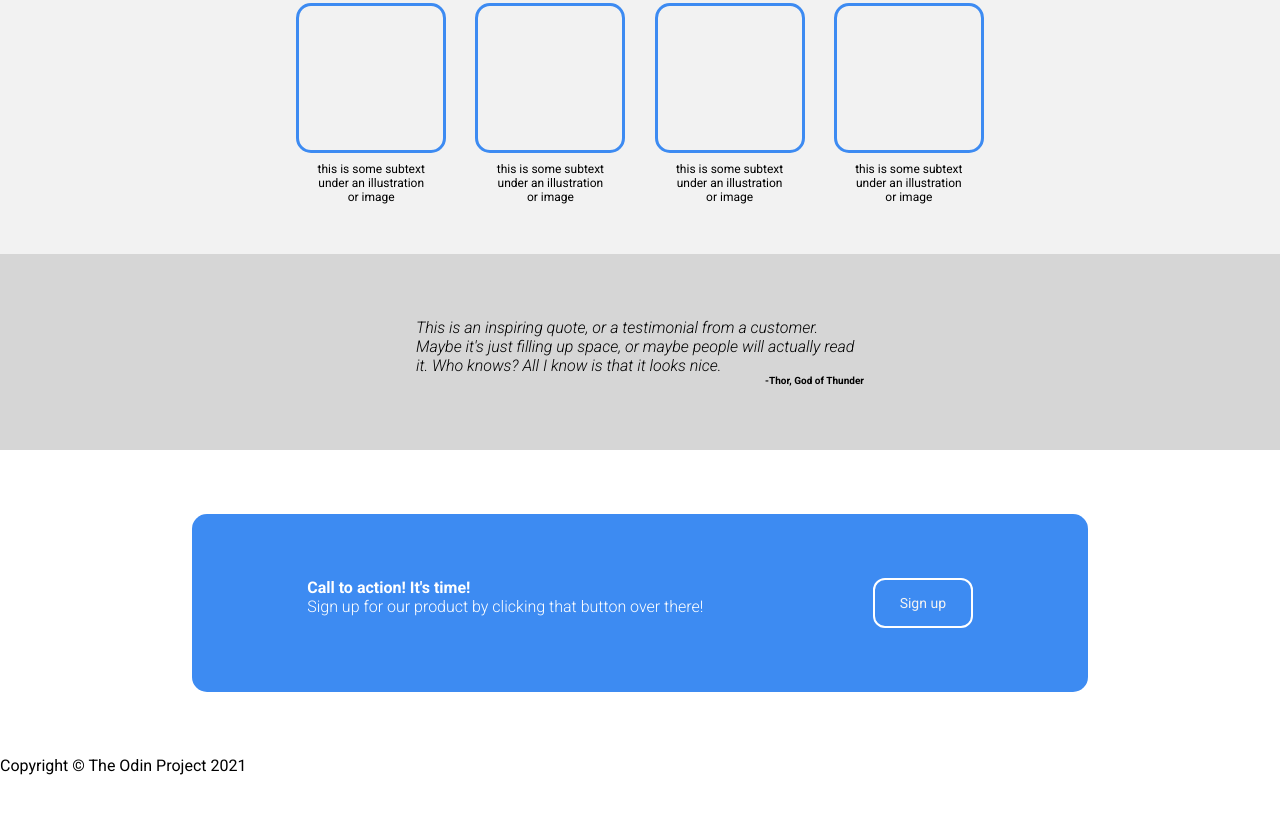
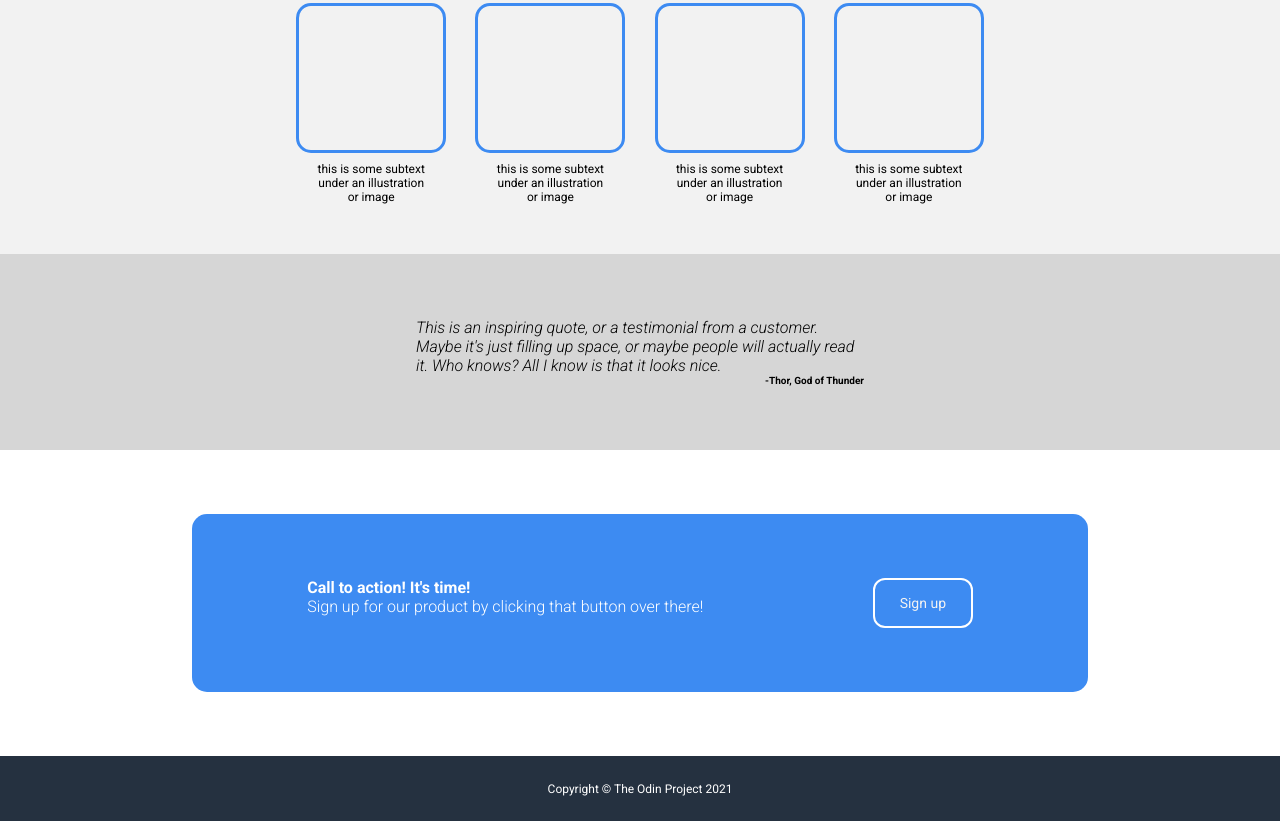
Before and after one commit to pizzi1729/landing-page, a plain HTML site: page index.html in a window 1280 px wide. Shown: the part 497-1318 px from the top of the page. Before the commit the page ends 1272 px from the top, so only its background shows below. Drawn offline with Linux system fonts and the light colour scheme.

Commit message:
Define 'footer' section
Last part: we gave a more decent aspect to the 'footer section'.

```diff
--- a/style.css
+++ b/style.css
@@ -24,7 +24,7 @@ header {
 }
 
 .menu ul {
-        list-style-type: none;
+    list-style-type: none;
 }
 
 .menu li {
@@ -152,9 +152,17 @@ main {
     border-radius: 12px;
     height: 50px;
     width: 100px;
-
 }
 
 footer {
+    background-color: #253140;
+    color: white;
+    padding: 2% 5% 2% 5%;
+    height: auto;
+    display: flex;
+}
 
+footer p {
+    font-size: 12px;
+    margin: auto;
 }
```
